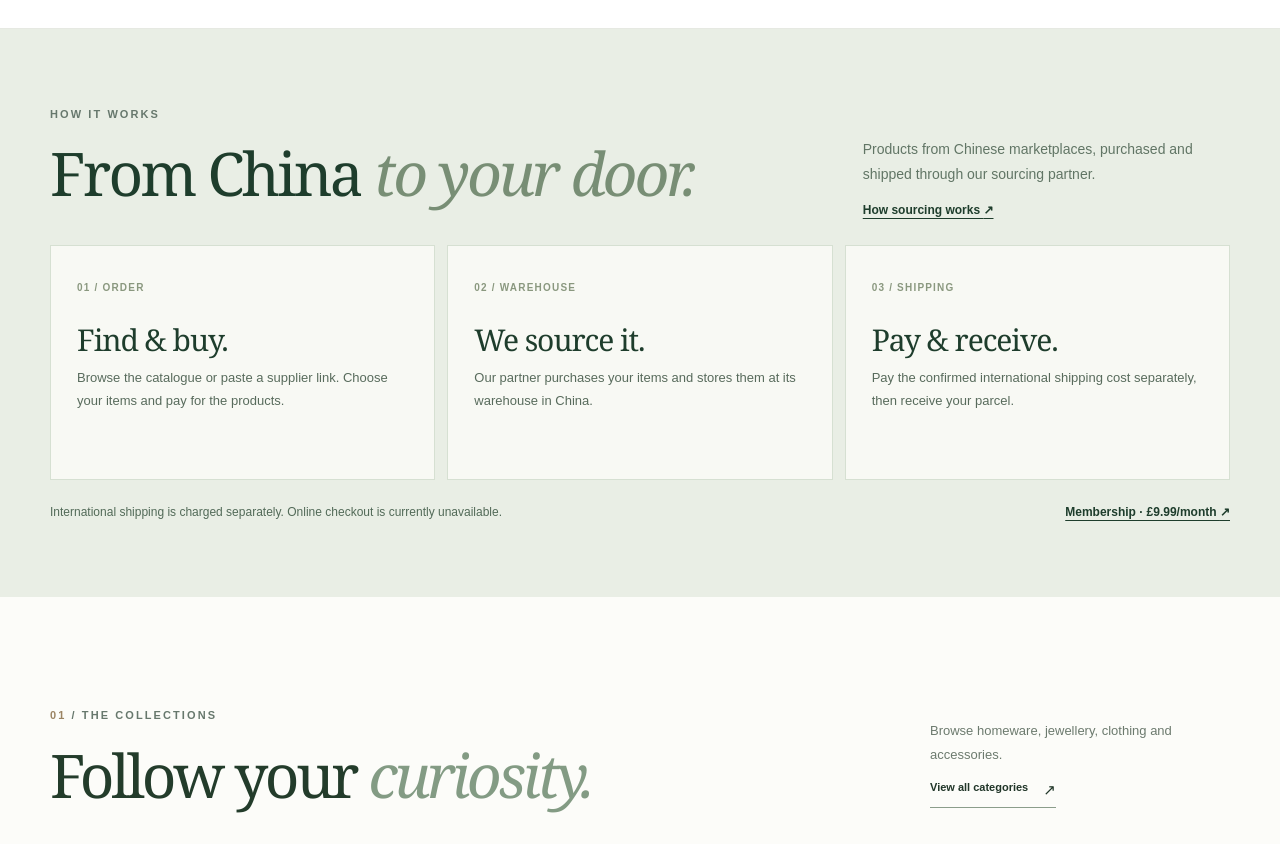
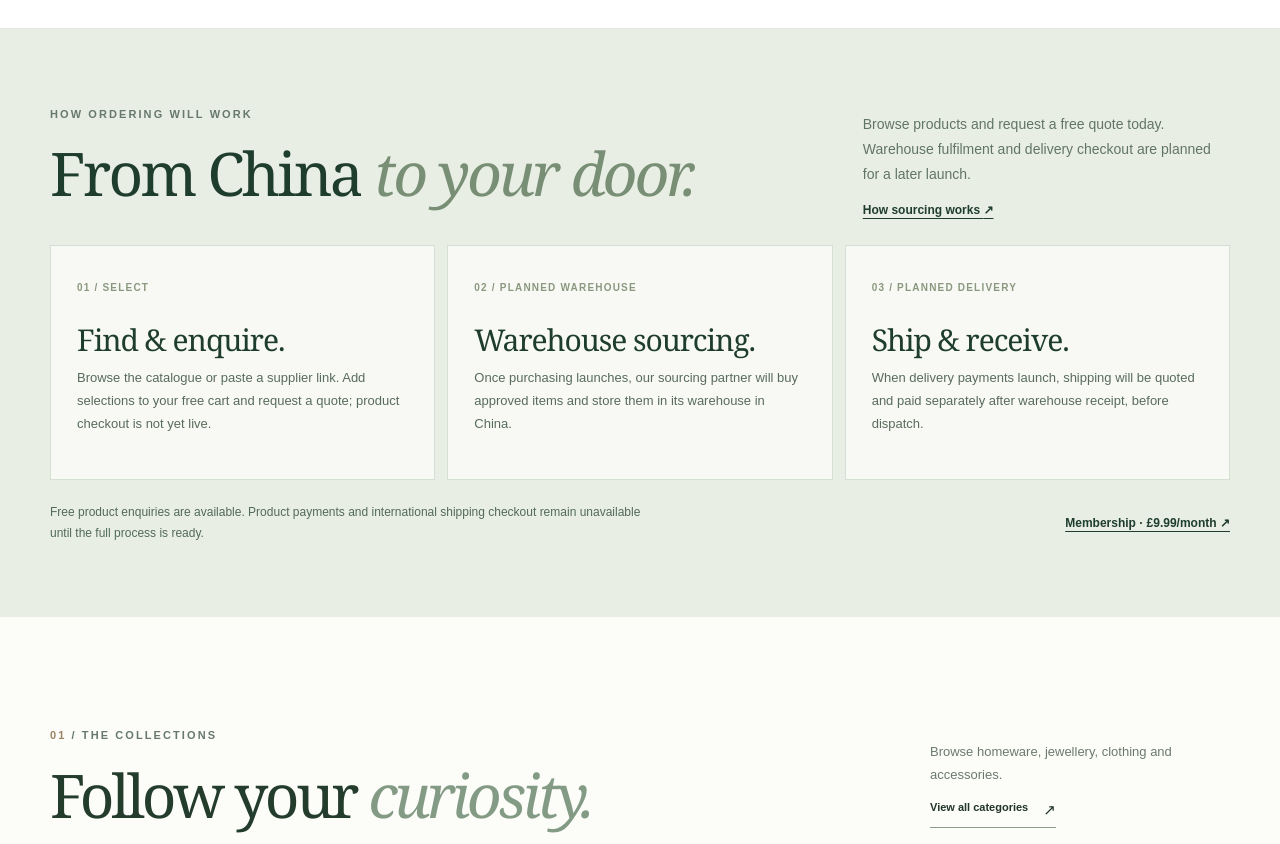
Before and after one commit to aminabdul339-byte/herocon, a Next.js app: page / in a window 1280 px wide. Shown: the part 858-1702 px from the top of the page. Built offline with nearby package versions, Linux system fonts and the light colour scheme; no server answers; grey boxes are pictures that could not be loaded.

Commit message:
Align homepage with working free product quote flow and planned supplier/warehouse/shipping stages

```diff
--- a/app/page.tsx
+++ b/app/page.tsx
@@ -70,16 +70,16 @@ export default async function Home(){
   <section className="hc-journey-home" aria-labelledby="hc-journey-title">
    <div className="hc-premium-container">
     <div className="hc-journey-intro">
-     <div><p className="hc-premium-kicker">HOW IT WORKS</p><h2 id="hc-journey-title">From China <em>to your door.</em></h2></div>
-     <div><p>Products from Chinese marketplaces, purchased and shipped through our sourcing partner.</p><Link href="/how-it-works">How sourcing works <span aria-hidden="true">↗</span></Link></div>
+     <div><p className="hc-premium-kicker">HOW ORDERING WILL WORK</p><h2 id="hc-journey-title">From China <em>to your door.</em></h2></div>
+     <div><p>Browse products and request a free quote today. Warehouse fulfilment and delivery checkout are planned for a later launch.</p><Link href="/how-it-works">How sourcing works <span aria-hidden="true">↗</span></Link></div>
     </div>
     <div className="hc-journey-grid">
-     <article><span className="hc-journey-number">01 / ORDER</span><h3>Find &amp; buy.</h3><p>Browse the catalogue or paste a supplier link. Choose your items and pay for the products.</p></article>
-     <article><span className="hc-journey-number">02 / WAREHOUSE</span><h3>We source it.</h3><p>Our partner purchases your items and stores them at its warehouse in China.</p></article>
-     <article><span className="hc-journey-number">03 / SHIPPING</span><h3>Pay &amp; receive.</h3><p>Pay the confirmed international shipping cost separately, then receive your parcel.</p></article>
+     <article><span className="hc-journey-number">01 / SELECT</span><h3>Find &amp; enquire.</h3><p>Browse the catalogue or paste a supplier link. Add selections to your free cart and request a quote; product checkout is not yet live.</p></article>
+     <article><span className="hc-journey-number">02 / PLANNED WAREHOUSE</span><h3>Warehouse sourcing.</h3><p>Once purchasing launches, our sourcing partner will buy approved items and store them in its warehouse in China.</p></article>
+     <article><span className="hc-journey-number">03 / PLANNED DELIVERY</span><h3>Ship &amp; receive.</h3><p>When delivery payments launch, shipping will be quoted and paid separately after warehouse receipt, before dispatch.</p></article>
     </div>
     <div className="hc-journey-foot">
-     <p>International shipping is charged separately. Online checkout is currently unavailable.</p>
+     <p>Free product enquiries are available. Product payments and international shipping checkout remain unavailable until the full process is ready.</p>
      <Link href="/membership">Membership · £9.99/month <span aria-hidden="true">↗</span></Link>
     </div>
    </div>
```
